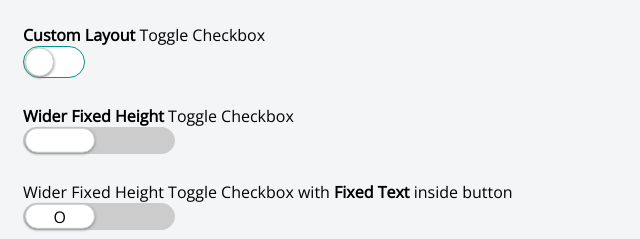
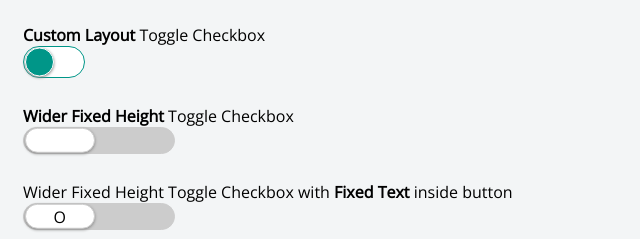
Before and after one commit to calvinlauyh/calvinlauco.github.io, a plain HTML site: page toggle-checkbox/index.html in a window 1280 px wide. Shown: the part 244-483 px from the top of the page, 0-640 px from the left. Drawn offline with nearby package versions, Linux system fonts and the light colour scheme.

Commit message:
Update CSS selector rule

```diff
--- a/toggle-checkbox/index.html
+++ b/toggle-checkbox/index.html
@@ -46,7 +46,7 @@
             border: 1px solid #009688;
             background-color: #FFF;
         }
-        #customlayout-toggle-checkbox > .toggle-btn {
+        #customlayout-toggle-checkbox > .toggle-bg > .toggle-btn {
             border: 1px solid #FFF;
             background-color: #009688;
         }
```
